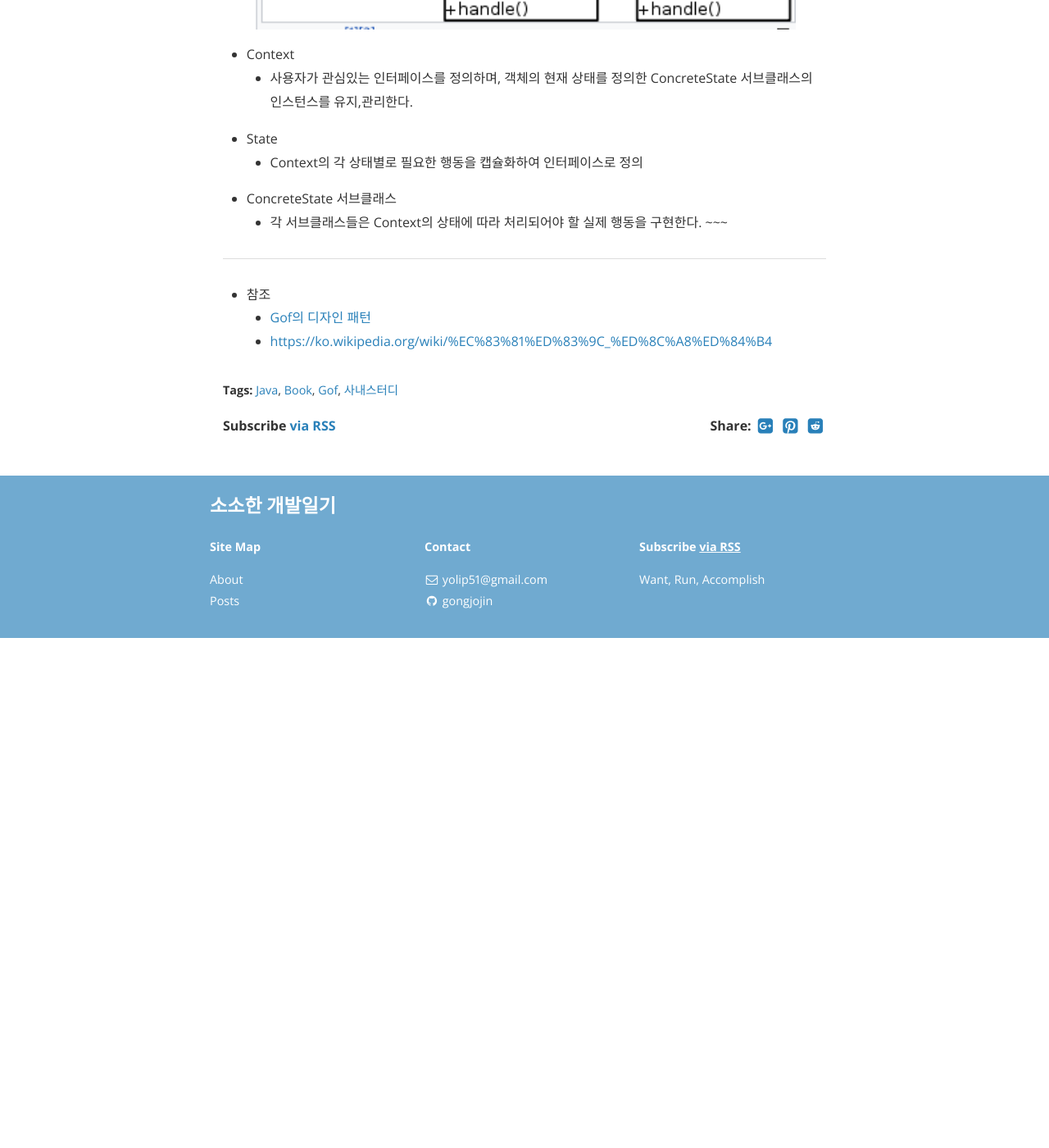
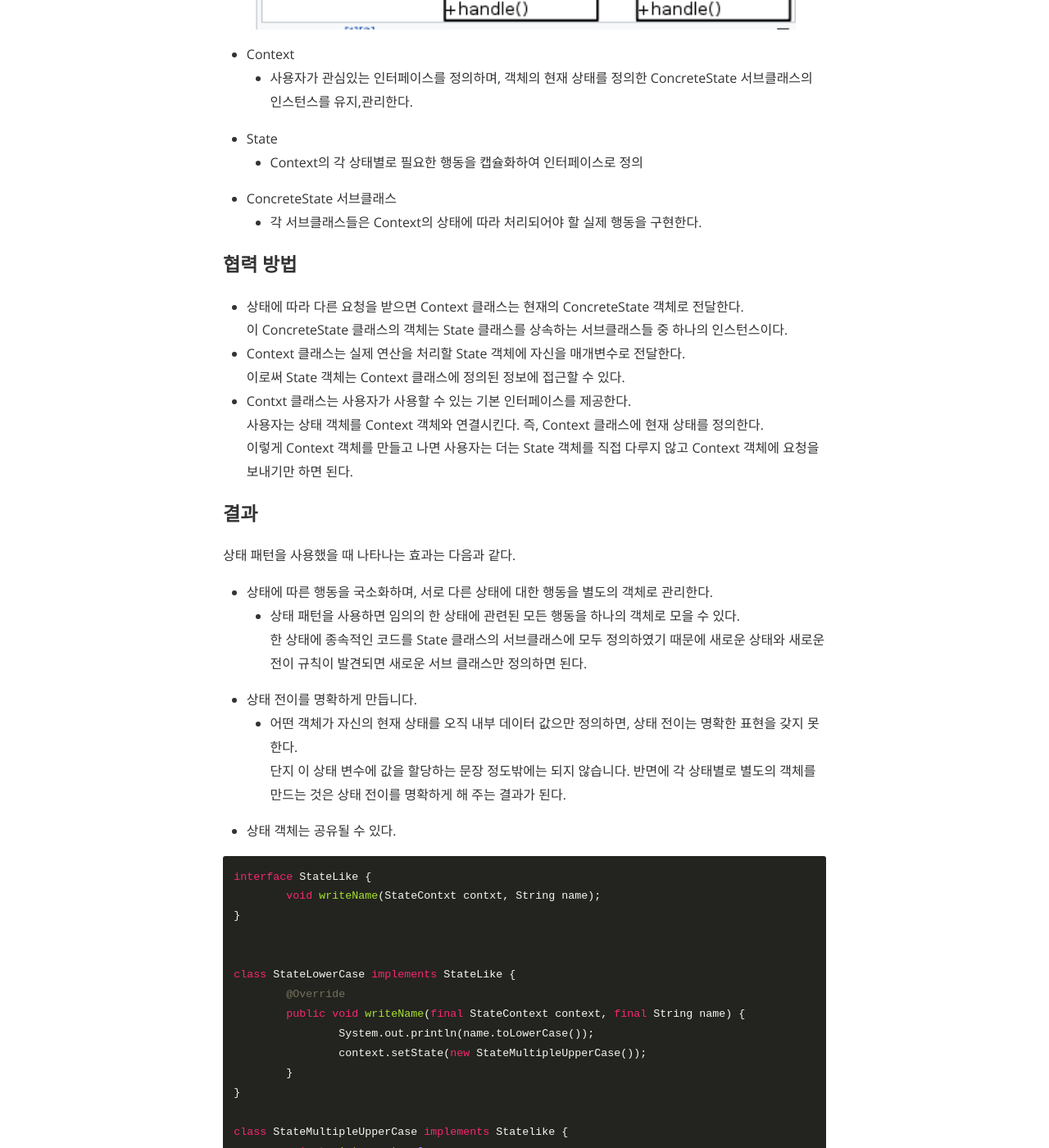
Before and after one commit to gonghojin/gonghojin.github.io, a Jekyll site: the page built from _posts/book/java/gof/2020-02-12-gofpattern-state.md, in a window 1280 px wide and 1400 px high, scrolled down 1309 px. Shown: the whole window at 82% size. Built offline with Jekyll 4.4.1, drawn with Linux system fonts in a browser that asks for light colours; nearby versions of some CDN libraries; comment, search, counter and statistics services are not loaded; before the commit the page ends 2087 px from its top, so only the background shows below that; some of the changed text lies outside the part shown.

Commit message:
Add: 스터디 준비_상태 완료

```diff
--- a/_posts/book/java/gof/2020-02-12-gofpattern-state.md
+++ b/_posts/book/java/gof/2020-02-12-gofpattern-state.md
@@ -27,7 +27,97 @@ cover:  "/assets/instacode.png"
 	- Context의 각 상태별로 필요한 행동을 캡슐화하여 인터페이스로 정의
 + ConcreteState 서브클래스
 	- 각 서브클래스들은 Context의 상태에 따라 처리되어야 할 실제 행동을 구현한다.
+
+### 협력 방법
++ 상태에 따라 다른 요청을 받으면 Context 클래스는 현재의 ConcreteState 객체로 전달한다.
+	이 ConcreteState 클래스의 객체는 State 클래스를 상속하는 서브클래스들 중 하나의 인스턴스이다.
++ Context 클래스는 실제 연산을 처리할 State 객체에 자신을 매개변수로 전달한다.
+	이로써 State 객체는 Context 클래스에 정의된 정보에 접근할 수 있다.
++ Contxt 클래스는 사용자가 사용할 수 있는 기본 인터페이스를 제공한다.
+	사용자는 상태 객체를 Context 객체와 연결시킨다. 즉, Context 클래스에 현재 상태를 정의한다.
+	이렇게 Context 객체를 만들고 나면 사용자는 더는 State 객체를 직접 다루지 않고 Context 객체에 요청을 보내기만 하면 된다.
+
+### 결과
+상태 패턴을 사용했을 때 나타나는 효과는 다음과 같다.
++ 상태에 따른 행동을 국소화하며, 서로 다른 상태에 대한 행동을 별도의 객체로 관리한다.
+	- 상태 패턴을 사용하면 임의의 한 상태에 관련된 모든 행동을 하나의 객체로 모을 수 있다.
+	한 상태에 종속적인 코드를 State 클래스의 서브클래스에 모두 정의하였기 때문에 새로운 상태와 새로운 전이 규칙이 발견되면 새로운 서브 클래스만 정의하면 된다.
++ 상태 전이를 명확하게 만듭니다.
+	- 어떤 객체가 자신의 현재 상태를 오직 내부 데이터 값으만 정의하면, 상태 전이는 명확한 표현을 갖지 못한다.
+	단지 이 상태 변수에 값을 할당하는 문장 정도밖에는 되지 않습니다. 반면에 각 상태별로 별도의 객체를 만드는 것은 상태 전이를 명확하게 해 주는 결과가 된다.
++ 상태 객체는 공유될 수 있다.
+
+~~~java
+interface StateLike {
+	void writeName(StateContxt contxt, String name);
+}
+
+
+class StateLowerCase implements StateLike {
+	@Override
+	public void writeName(final StateContext context, final String name) {
+		System.out.println(name.toLowerCase());
+		context.setState(new StateMultipleUpperCase());
+	}
+}
+
+class StateMultipleUpperCase implements Statelike {
+	private int count = 0;
+
+	@Override
+	public void writeName(final StateContext context, final String name) {
+		System.out.println(name.toUpperCase());
+		// 2번 사용 후 State 변
+		if(++count > 1) {
+			context.setState(new StateLowerCase());
+		}
+	}
+}
+
+class StateContext {
+	private StateLike stateLike;
+	StateContext() {
+		this.setStateLike(new StateLowerCase());
+	}
+
+	void setStateLike(final StateLike newState) {
+		this.stateLike = newState;
+	}
+
+	public void writeName(final String name) {
+		this.stateLike.writeName(this, name);
+	}
+}
+
+public class DemoOfClientState {
+	public static void main(String[] args) {
+		final StateContext sc = new StateContext();
+
+		sc.writeName("Monday");
+		sc.writeName("Tuesday");
+		sc.writeName("Wednesday");
+		sc.writeName("Thursday");
+		sc.writeName("Friday");
+		sc.writeName("Saturday");
+		sc.writeName("Sunday");
+	}
+}
 ~~~
+
+~~~
+결과>
+	monday
+	TUESDAY
+	WEDNESDAY
+	thursday
+	FRIDAY
+	SATURDAY
+	sunday
+~~~
+
+### 관련 패턴
+상태 객체의 공유 시점과 공유 방법을 정의하는 데에 플라이급 패턴을 사용한다.
+상태 객체는 종종 하나만 존재할 때가 많은데, 이떄는 단일체이다.
 
 ---
 
```
